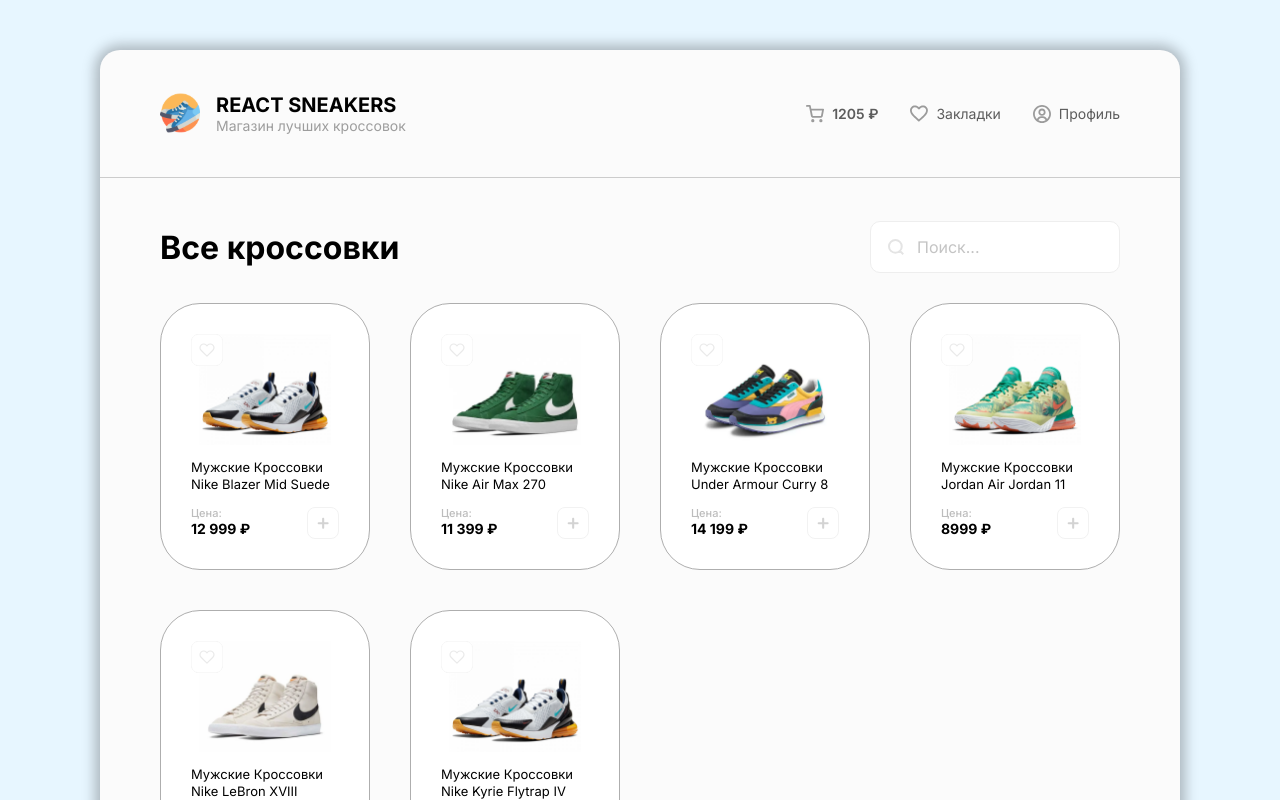
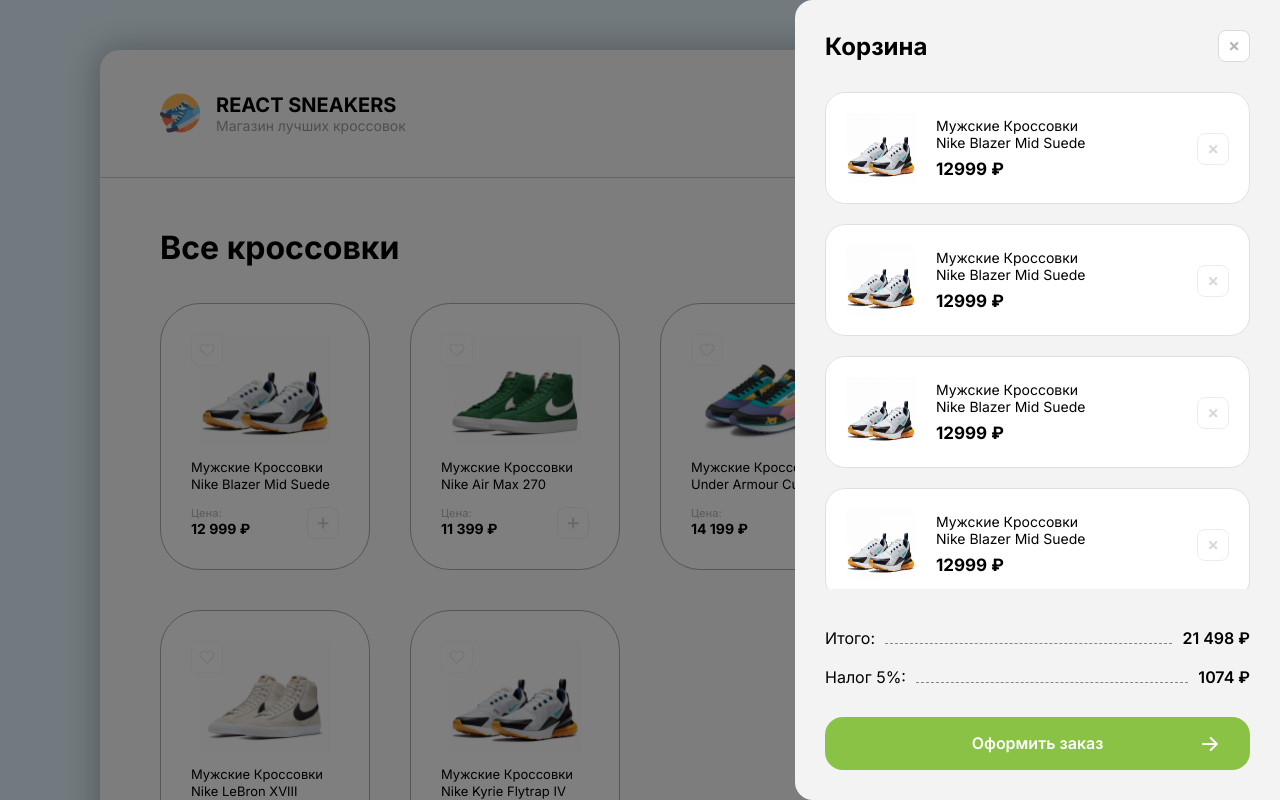
Before and after one commit to DmitryPanikarovsky/react-sneakers, a React (Create React App) app: page / in a window 1280 px wide. Shown: the top 800 px of the page. Built offline with nearby package versions, Linux system fonts and the light colour scheme.

Commit message:
checked/unchecked

```diff
--- a/src/App.jsx
+++ b/src/App.jsx
@@ -1,12 +1,15 @@
+import { useState } from 'react'
 import { CardList } from './components/CardList/CardList'
 import { Drawer } from "./components/Drawer/Drawer";
 import { Header } from "./components/Header/Header";
 import "./styles/App.scss";
 
 function App() {
+    const [openCart, setOpenCart] = useState(true);
+
     return (
         <div className="wrapper">
-            <Drawer />
+            {openCart ? <Drawer /> : null}
             <Header />
             <div className="content">
                 <div className="content__header">
--- a/src/components/Card/Card.jsx
+++ b/src/components/Card/Card.jsx
@@ -1,11 +1,18 @@
-import styles from './Card.module.scss';
+import { useState } from "react";
+import styles from "./Card.module.scss";
 
 export const Card = (props) => {
-    const { title, price, imageUrl, addToFavorite, addToCart } = props;
+    const { title, price, imageUrl } = props;
+
+    const [checked, setChecked] = useState(false);
+
+    const handleClick = () => {
+        setChecked(!checked)
+    }
 
     return (
         <div className={styles.Card}>
-            <div className={styles.bookmarks} onClick={addToFavorite}>
+            <div className={styles.bookmarks}>
                 <img src="/img/heart-unliked.svg" alt="сердечко" />
             </div>
             <div className={styles.img}>
@@ -19,8 +26,15 @@ export const Card = (props) => {
                         {price} <span>₽</span>
                     </div>
                 </div>
-                <button onClick={addToCart}>
-                    <img src="/img/btn-unchecked.svg" alt="check" />
+                <button onClick={handleClick}>
+                    <img
+                        src={
+                            checked
+                                ? "/img/btn-checked.svg"
+                                : "/img/btn-unchecked.svg"
+                        }
+                        alt="check"
+                    />
                 </button>
             </div>
         </div>
--- a/src/components/Card/Card.module.scss
+++ b/src/components/Card/Card.module.scss
@@ -11,8 +11,8 @@
     transition: all .3s;
 
     &:hover {
-        transform: scale(1.05);
-        box-shadow: 8px 8px 24px 0px rgba(66, 68, 90, .4);
+        transform: translateY(-5px);
+        box-shadow: 0 5px 5px 0 rgba(0, 0, 0, .5)
     }
 
     .bookmarks {
--- a/src/components/CardList/CardList.jsx
+++ b/src/components/CardList/CardList.jsx
@@ -7,11 +7,10 @@ export const CardList = () => {
         <div className={styles.CardList}>
             {collectionProducts.map((item) => (
                 <Card
+                    key={item.price}
                     title={item.title}
                     price={item.price}
                     imageUrl={item.imageUrl}
-                    addToFavorite={() => console.log('Добавить в избранное')}
-                    addToCart={() => console.log('Добавить в корзину')}
                 />
             ))}
         </div>
--- a/src/components/Drawer/Drawer.module.scss
+++ b/src/components/Drawer/Drawer.module.scss
@@ -7,7 +7,6 @@
     height: 100vh;
     background-color: rgba(0, 0, 0, .5);
     z-index: 10;
-    display: none;
 
     .drawer {
         position: absolute;
--- a/src/components/Header/Header.jsx
+++ b/src/components/Header/Header.jsx
@@ -11,7 +11,7 @@ export const Header = () => {
                 </div>
             </div>
             <div className={styles.info}>
-                <a href="#" className={styles["info-block"]}>
+                <div className={styles["info-block"]}>
                     <img
                         className="img"
                         src="/img/cart.svg"
@@ -20,23 +20,23 @@ export const Header = () => {
                     <div>
                         1205 <span>₽</span>
                     </div>
-                </a>
-                <a href="#" className={styles["info-block"]}>
+                </div>
+                <div className={styles["info-block"]}>
                     <img
                         className="img"
                         src="/img/bookmarks.svg"
                         alt="Иконка закладок"
                     />
                     <div>Закладки</div>
-                </a>
-                <a href="#" className={styles["info-block"]}>
+                </div>
+                <div className={styles["info-block"]}>
                     <img
                         className="img"
                         src="/img/profile.svg"
                         alt="Иконка профиля"
                     />
                     <div>Профиль</div>
-                </a>
+                </div>
             </div>
         </header>
     );
--- a/src/components/Header/Header.module.scss
+++ b/src/components/Header/Header.module.scss
@@ -46,6 +46,7 @@
             gap: 8px;
             align-items: center;
             text-decoration: none;
+            cursor: pointer;
             transition: all .2s;
 
             img {
--- a/src/styles/App.scss
+++ b/src/styles/App.scss
@@ -2,7 +2,7 @@
     max-width: 1080px;
     background-color: #fbfbfb;
     border-radius: 20px;
-    box-shadow: 0px 0px 13px 5px rgba(0, 0, 0, 0.26);
+    box-shadow: 0px 0px 33px 3px rgba(0, 0, 0, 0.26);
     margin: 50px auto;
 
     .content {
```
